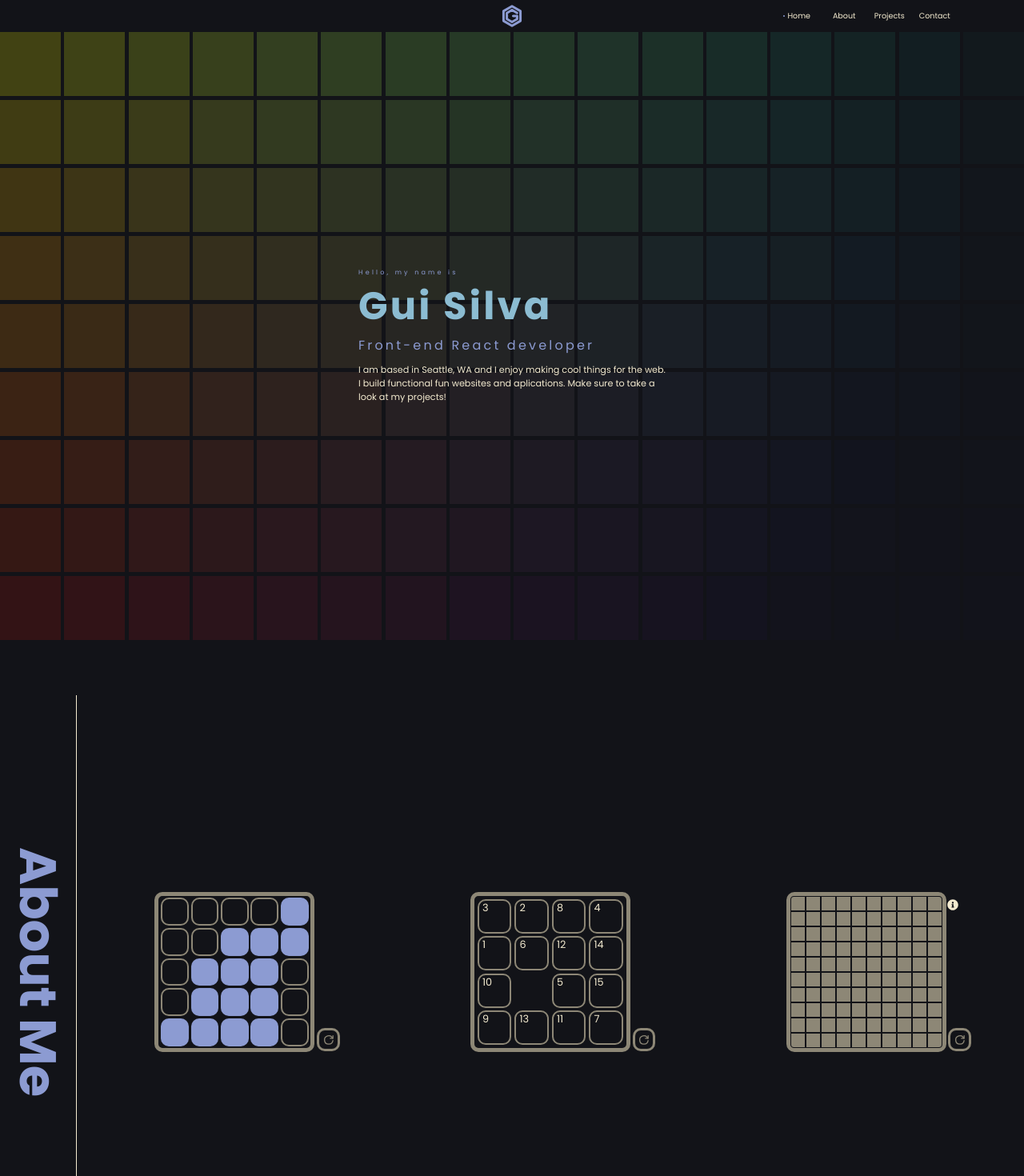
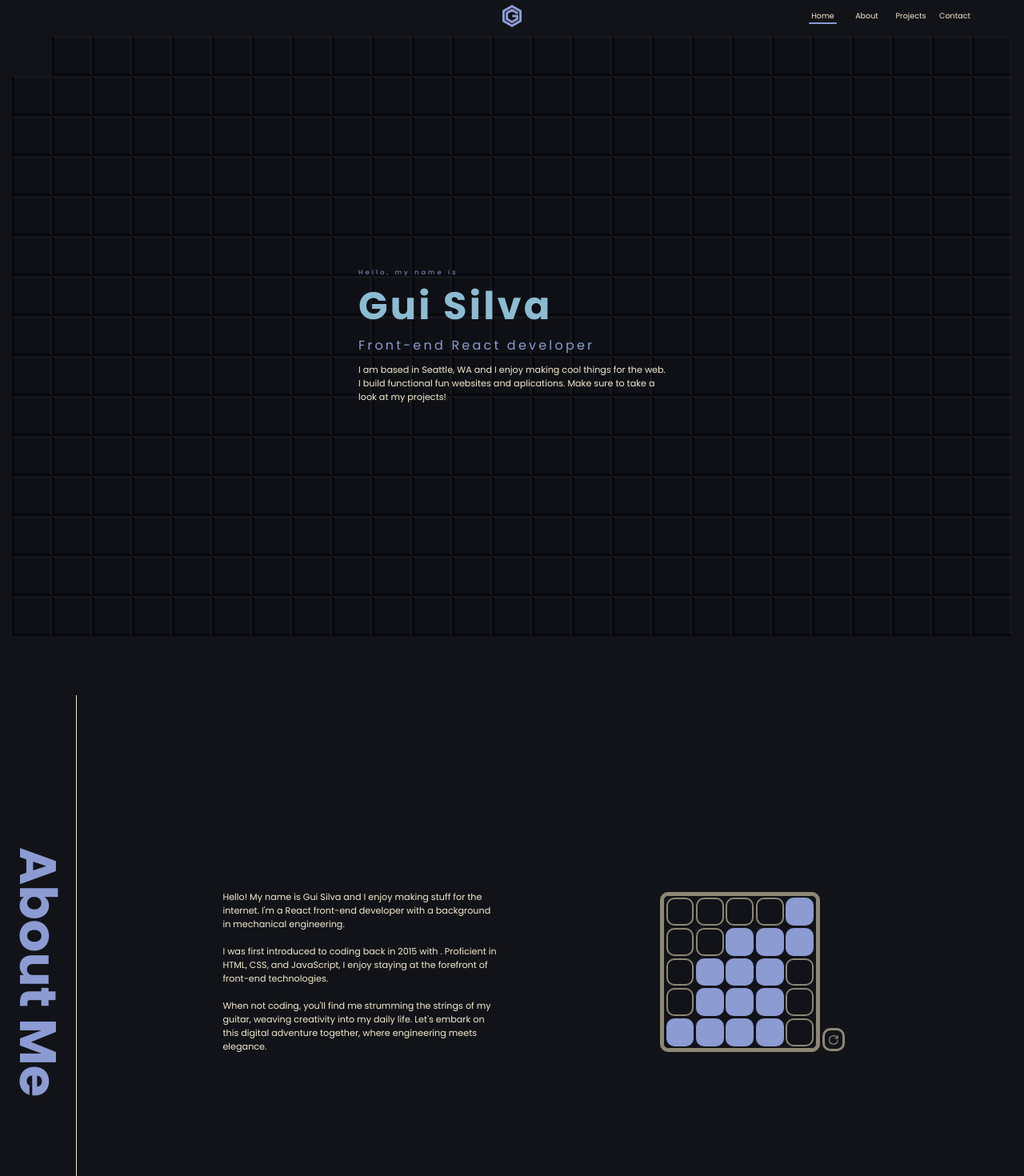
Before and after one commit to Guijss/portfolio-website, a React (Create React App) app: page / in a window 1280 px wide. Shown: the top 1470 px of the page at 80% size. Built offline with nearby package versions, Linux system fonts and the light colour scheme.

Commit message:
changed hero backdrop.

```diff
--- a/src/app.scss
+++ b/src/app.scss
@@ -1,6 +1,20 @@
 html {
   scroll-snap-type: y mandatory;
   scroll-behavior: smooth;
+
+  /* Chrome, Edge and Safari */
+  *::-webkit-scrollbar {
+    height: 10px;
+    width: 10px;
+  }
+  *::-webkit-scrollbar-track {
+    background-color: rgb(9, 10, 15);
+  }
+
+  *::-webkit-scrollbar-thumb {
+    border-radius: 5px;
+    background-color: rgb(140, 155, 210);
+  }
 }
 
 * {
--- a/src/components/about/About.js
+++ b/src/components/about/About.js
@@ -1,14 +1,31 @@
-import FifteenSlide from '../games/fifteenSlide/FifteenSlide';
 import LightsOut from '../games/lightsOut/LightsOut';
-import Mines from '../games/mines/Mines';
 import './about.scss';
 
 const About = () => {
   return (
     <div className="about">
-      <LightsOut />
-      <FifteenSlide />
-      <Mines />
+      <div className="wrapper">
+        <div className="about-text">
+          <div className="text">
+            Hello! My name is Gui Silva and I enjoy making stuff for the
+            internet. I'm a React front-end developer with a background in
+            mechanical engineering.
+            <br />
+            <br />
+            I was first introduced to coding back in 2015 with . Proficient in
+            HTML, CSS, and JavaScript, I enjoy staying at the forefront of
+            front-end technologies.
+            <br />
+            <br />
+            When not coding, you'll find me strumming the strings of my guitar,
+            weaving creativity into my daily life. Let's embark on this digital
+            adventure together, where engineering meets elegance.
+          </div>
+        </div>
+        <div className="game">
+          <LightsOut />
+        </div>
+      </div>
     </div>
   );
 };
--- a/src/components/about/about.scss
+++ b/src/components/about/about.scss
@@ -2,6 +2,39 @@
   width: 100%;
   height: 100%;
   display: flex;
-  justify-content: space-around;
+  justify-content: center;
   align-items: center;
+  overflow: hidden;
+
+  .wrapper {
+    width: 80%;
+    height: 90%;
+    min-width: 700px;
+    min-height: 400px;
+    display: flex;
+    justify-content: center;
+    align-items: center;
+
+    .about-text {
+      height: 100%;
+      flex: 1;
+      font-size: 0.7rem;
+      display: flex;
+      justify-content: center;
+      align-items: center;
+
+      .text {
+        padding: 4rem;
+        white-space: wrap;
+      }
+    }
+
+    .game {
+      height: 100%;
+      flex: 1;
+      display: flex;
+      justify-content: center;
+      align-items: center;
+    }
+  }
 }
--- a/src/components/hero/backdrop/Backdrop.js
+++ b/src/components/hero/backdrop/Backdrop.js
@@ -1,93 +1,93 @@
 import './backdrop.scss';
 import { useState, useEffect, useRef } from 'react';
 
-const rows = 9;
-const cols = 16;
+const cellSize = 50;
+const animationInterval = 1;
 
 const Backdrop = ({ heroRef }) => {
-  const ref = useRef(null);
-  const [backdropSize, setBackdropSize] = useState({ x: 0, y: 0 });
-  const [cellSize, setCellSize] = useState({ x: 0, y: 0 });
+  const interval = useRef(null);
+  const backdropRef = useRef(null);
+  const gridRef = useRef(null);
+  const isAnimating = useRef(false);
+
   const [mousePos, setMousePos] = useState({ x: 0, y: 0 });
-
-  const cellColor = (x, y) => {
-    const normalizedX = (255 / cols) * x;
-    const normalizedY = (255 / rows) * y;
-    const normalizedMousePos = {
-      x: Math.floor(mousePos.x / cellSize.x),
-      y: Math.floor((mousePos.y - 40) / cellSize.y),
-    };
-    const r = 255 - normalizedX;
-    const g = 255 - normalizedY;
-    const b = normalizedX;
-    const maxDistSq = cols * cols; //cols * cols + rows * rows;
-
-    const distSq =
-      (normalizedMousePos.x - x) * (normalizedMousePos.x - x) +
-      (normalizedMousePos.y - y) * (normalizedMousePos.y - y);
-    const a = Math.max((1 - distSq / maxDistSq) * 0.2, 0.01);
-    return `rgba(${r}, ${g}, ${b}, ${a})`;
-  };
+  const [grid, setGrid] = useState([]);
+  const [gridSize, setGridSize] = useState({ cols: 0, rows: 0 });
 
   useEffect(() => {
+    const localBackdropRef = backdropRef.current;
+    const localGridRef = gridRef.current;
     const handleMouseMove = (event) => {
-      setMousePos({ x: event.clientX, y: event.clientY });
+      setMousePos({
+        x: event.clientX - localGridRef.offsetLeft,
+        y: event.clientY - localGridRef.offsetTop - heroRef.current.offsetTop,
+      });
     };
 
     const handleResize = () => {
-      setBackdropSize({ x: localRef.clientWidth, y: localRef.clientHeight });
-      setCellSize({
-        x: localRef.clientWidth / cols,
-        y: localRef.clientHeight / rows,
-      });
+      const cols = Math.floor(localBackdropRef.clientWidth / cellSize);
+      const rows = Math.floor(localBackdropRef.clientHeight / cellSize);
+      setGrid([...Array(cols * rows)].map((_, i) => (i === 0 ? 0 : 1)));
+      setGridSize({ cols: cols, rows: rows });
     };
 
-    let localHeroRef = null;
-    if (heroRef.current) {
-      localHeroRef = heroRef.current;
-    }
     //mouse position stuff.
-    localHeroRef.addEventListener('mousemove', handleMouseMove);
+    window.addEventListener('mousemove', handleMouseMove);
 
-    let localRef = null;
-    if (ref.current) {
-      localRef = ref.current;
-    }
     //calculating grid sizes.
     window.addEventListener('resize', handleResize);
     handleResize();
 
     return () => {
-      localHeroRef.removeEventListener('mousemove', handleMouseMove);
-      localRef.removeEventListener('resize', handleResize);
+      window.removeEventListener('mousemove', handleMouseMove);
+      window.removeEventListener('resize', handleResize);
     };
   }, [heroRef]);
 
+  const handleMouseOver = () => {
+    const localBackdropRef = backdropRef.current;
+    interval.current = setInterval(() => {
+      let emptyCell = 0;
+      for (let i = 0; i < grid.length; i++) {
+        if (grid[i] === 0) {
+          emptyCell = i;
+          break;
+        }
+      }
+      const cols = Math.floor(localBackdropRef.clientWidth / cellSize);
+      const rows = Math.floor(localBackdropRef.clientHeight / cellSize);
+      const emptyX = emptyCell % cols;
+      const emptyY = Math.floor(emptyCell / rows);
+      const mouseX = Math.floor(mousePos.x / cellSize);
+      const mouseY = Math.floor(mousePos.y / cellSize);
+      console.log(mousePos);
+      // console.log(mouseX, mouseY);
+    }, animationInterval * 1000);
+  };
+
+  const handleMouseOut = () => {
+    clearInterval(interval.current);
+  };
+
   return (
-    <div className="backdrop" ref={ref}>
-      <div className="hero-grid">
-        {[...Array(rows)].map((e, y) => {
-          return (
-            <div
-              className="hero-row"
-              key={y}
-              style={{ height: backdropSize.y / rows - 4 }}
-            >
-              {[...Array(cols)].map((e, x) => {
-                return (
-                  <div
-                    className="hero-cell"
-                    key={`${x}${y}`}
-                    style={{
-                      width: backdropSize.x / cols - 4,
-                      backgroundColor: cellColor(x, y),
-                    }}
-                  ></div>
-                );
-              })}
-            </div>
-          );
-        })}
+    <div className="backdrop" ref={backdropRef}>
+      <div
+        className="hero-grid"
+        style={{
+          width: gridSize.cols * cellSize,
+          height: gridSize.rows * cellSize,
+        }}
+        ref={gridRef}
+        onMouseOver={handleMouseOver}
+        onMouseOut={handleMouseOut}
+      >
+        {grid.map((e, i) => (
+          <div
+            key={i}
+            className={e === 0 ? 'empty-cell' : 'hero-cell'}
+            style={{ width: cellSize, height: cellSize }}
+          ></div>
+        ))}
       </div>
     </div>
   );
--- a/src/components/hero/backdrop/backdrop.scss
+++ b/src/components/hero/backdrop/backdrop.scss
@@ -3,25 +3,24 @@
   width: 100%;
   height: 100%;
   z-index: -1;
+  display: flex;
+  justify-content: center;
+  align-items: center;
 
   .hero-grid {
-    width: 100%;
-    height: 100%;
     display: flex;
-    flex-direction: column;
-    justify-content: space-between;
+    flex-wrap: wrap;
+    justify-content: center;
     align-items: center;
+    align-content: center;
 
-    .hero-row {
-      display: flex;
-      width: 100%;
-      justify-content: space-between;
-      align-items: center;
-
-      .hero-cell {
-        height: 100%;
-        //border-radius: 5px;
-      }
+    .hero-cell {
+      background-color: rgb(15, 16, 21);
+      border-left: 3px solid rgb(8, 9, 14);
+      border-bottom: 3px solid rgb(8, 9, 14);
+      border-top: 3px solid rgb(22, 23, 28);
+      border-right: 3px solid rgb(22, 23, 28);
+      pointer-events: none;
     }
   }
 }
--- /dev/null
+++ b/src/components/hero/backdrop/cell.scss
@@ -0,0 +1,23 @@
+.cell {
+  display: flex;
+  justify-content: center;
+  align-items: center;
+  border: 1px solid white;
+
+  .rotator {
+    position: relative;
+    aspect-ratio: 1/1;
+    display: flex;
+    justify-content: center;
+    align-items: center;
+
+    .circle {
+      position: absolute;
+      background-color: rgb(140, 155, 210);
+      width: 5px;
+      height: 5px;
+      border-radius: 50%;
+      right: 2px;
+    }
+  }
+}
--- a/src/components/hero/hero.scss
+++ b/src/components/hero/hero.scss
@@ -15,6 +15,7 @@
     flex-direction: column;
     align-items: flex-start;
     justify-content: center;
+    pointer-events: none;
   }
 
   span {
--- a/src/components/navbar/Navbar.js
+++ b/src/components/navbar/Navbar.js
@@ -31,6 +31,7 @@ const Navbar = ({ refArr }) => {
   const { scrollY } = useScroll(0);
 
   const [selectedSection, setSelectedSection] = useState('Home');
+  const [sliderPos, setSliderPos] = useState(5);
 
   useMotionValueEvent(scrollY, 'change', (latest) => {
     const about = refArr[1].ref.current;
@@ -39,17 +40,21 @@ const Navbar = ({ refArr }) => {
 
     if (latest >= contact.offsetTop - 10) {
       setSelectedSection('Contact');
+      setSliderPos(55 * 3 + 5);
       return;
     }
     if (latest >= projects.offsetTop - 10) {
       setSelectedSection('Projects');
+      setSliderPos(55 * 2 + 5);
       return;
     }
     if (latest >= about.offsetTop - 10) {
       setSelectedSection('About');
+      setSliderPos(55 * 1 + 5);
       return;
     }
     setSelectedSection('Home');
+    setSliderPos(5);
   });
 
   return (
@@ -71,14 +76,21 @@ const Navbar = ({ refArr }) => {
         >
           {arr.map((el, i) => (
             <motion.div key={i} className="nav-item" variants={navitemVariants}>
-              <motion.div
+              {/* <motion.div
                 className="dot"
                 animate={{ opacity: el === selectedSection ? 1 : 0 }}
                 transition={{ type: 'tween', dutaion: 1 }}
-              ></motion.div>
+              ></motion.div> */}
               <a href={`#${el}`}>{el}</a>
             </motion.div>
           ))}
+          <motion.div
+            className="slider-bar"
+            animate={{
+              x: sliderPos,
+              transition: { duration: 0.2 },
+            }}
+          ></motion.div>
         </motion.div>
       </div>
     </motion.div>
--- a/src/components/navbar/navbar.scss
+++ b/src/components/navbar/navbar.scss
@@ -22,7 +22,8 @@
     justify-content: center;
 
     .navigation {
-      width: 80%;
+      position: relative;
+      // width: 80%;
       height: 100%;
       display: flex;
       align-items: center;
@@ -31,8 +32,18 @@
       font-weight: normal;
       gap: 10px;
 
+      .slider-bar {
+        position: absolute;
+        bottom: 25%;
+        left: 0;
+        width: 35px;
+        height: 2px;
+        background-color: rgb(140, 155, 210);
+        border-radius: 1px;
+      }
+
       .nav-item {
-        width: 60px;
+        width: 45px;
         display: flex;
         justify-content: center;
         align-items: center;
--- a/src/components/projects/slideShow/Project.js
+++ b/src/components/projects/slideShow/Project.js
@@ -37,8 +37,8 @@ const Project = ({ project }) => {
         <div className="text-container">
           <div className="text"></div>
           <div className="technologies">
-            {project.techs.map((e) => (
-              <span>{e}</span>
+            {project.techs.map((e, i) => (
+              <span key={i}>{e}</span>
             ))}
           </div>
         </div>
```
Also changed, not shown: src/components/hero/backdrop/BackdropColor.js (added, +96 -0 lines), src/components/hero/backdrop/Cell.js (added, +65 -0 lines).
